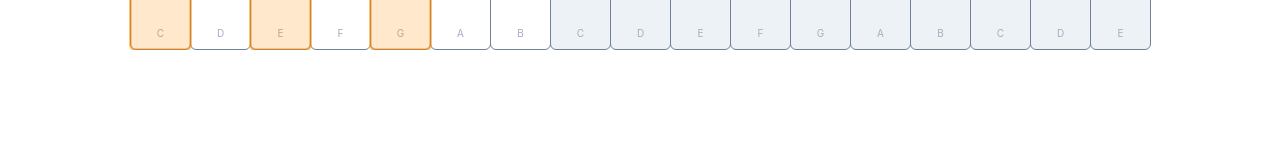
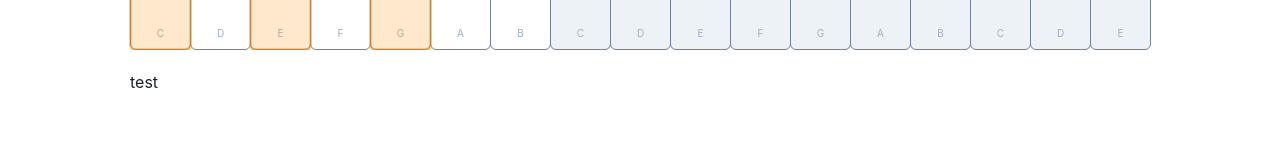
Before and after one commit to ts5h/chord_explorer, a React (Create React App) app: page /c/major in a window 1280 px wide. Shown: the part 586-746 px from the top of the page. Built offline with nearby package versions, Linux system fonts and the light colour scheme.

Commit message:
Add key names component

```diff
--- a/src/components/Contents/index.tsx
+++ b/src/components/Contents/index.tsx
@@ -11,6 +11,7 @@ import { SoundButton } from "~/components/MobileNav/SoundButton";
 import { NavScales } from "~/components/Nav/Scales";
 import { NavChords } from "~/components/Nav/Chords";
 import { Keys } from "~/components/Keys";
+import { KeyNames } from "~/components/KeyNames";
 
 export const Contents: FC = () => {
   const { isCustomMobile } = useCustomMobileDetect();
@@ -53,6 +54,7 @@ export const Contents: FC = () => {
       {!isCustomMobile && <NavScales />}
       {!isCustomMobile && <NavChords categorizedChords={categorizeChords} />}
       <Keys />
+      <KeyNames />
       <Spacer />
     </>
   );
--- /dev/null
+++ b/src/components/KeyNames/index.tsx
@@ -0,0 +1,22 @@
+import React, { FC } from "react";
+import { Box, HStack, Text } from "@chakra-ui/react";
+import { useAtom } from "jotai";
+import { getCurrentScale } from "~/store/global/atoms";
+import { useWindowSize } from "~/hooks/useWindowSize";
+
+export const KeyNames: FC = () => {
+  const { windowSize } = useWindowSize();
+  const [currentScale] = useAtom(getCurrentScale);
+
+  return (
+    <HStack
+      w="full"
+      justify={windowSize.width < 1120 ? "start" : "center"}
+      mt={5}
+    >
+      <Box w="1020px">
+        <Text>test</Text>
+      </Box>
+    </HStack>
+  );
+};
```
